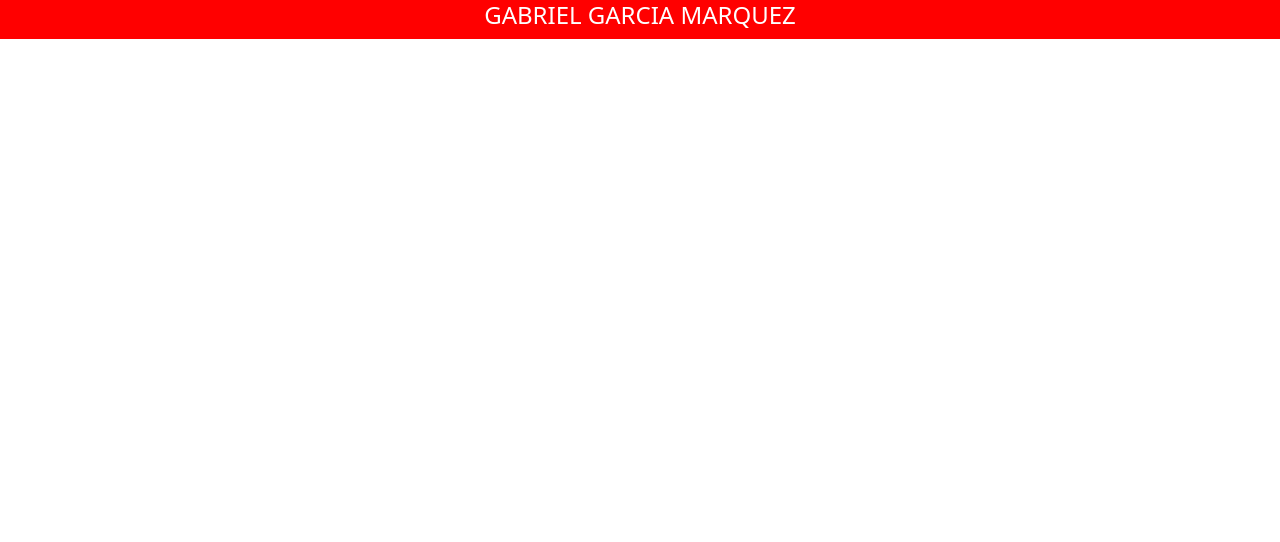
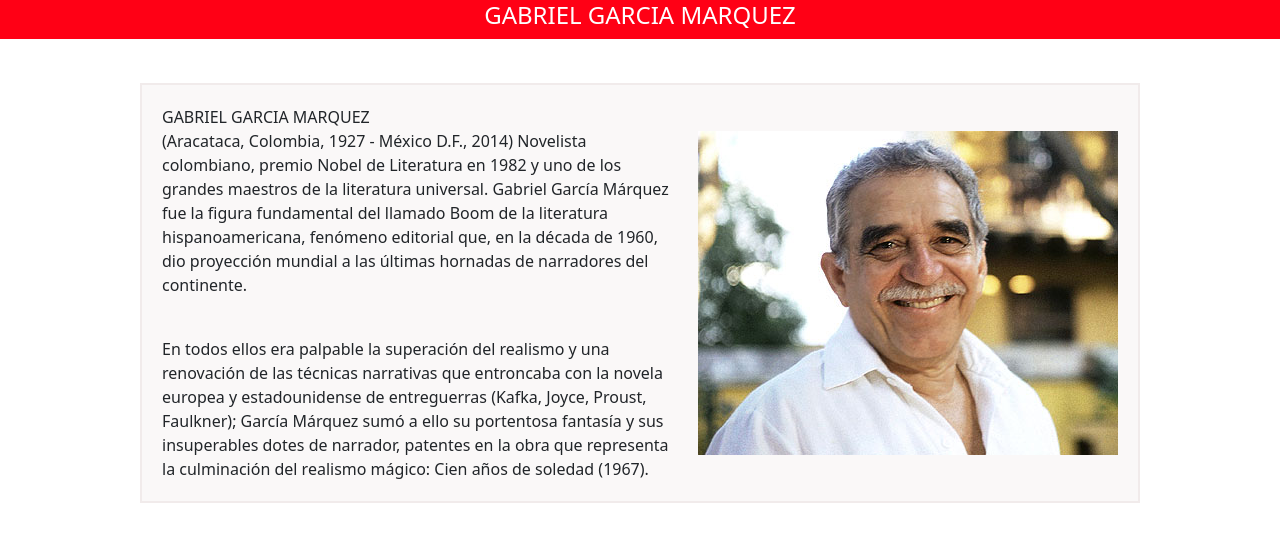
Before and after one commit to edbenavides/TALLER2LENGUAJES, a plain HTML site: page index2.html in a window 1280 px wide. Drawn offline with nearby package versions, Linux system fonts and the light colour scheme; files whose address does not match are found by name.

Commit message:
se agrega la rama imagen de la interfaz dos, con imagen y texto

```diff
--- a/css/css2.css
+++ b/css/css2.css
@@ -1,23 +1,43 @@
 
     /* Estilos para la barra */
     .barra {
-      background-color: red;
+      background-color: rgb(255, 0, 21);
       text-align: center;
-      padding: 10px; /* Espaciado interno para el contenido */
+      padding: 1px; /* Espaciado interno para el contenido */
       color: white; /* Color del texto */
     }
 
-    .cuadro {
-        width: 300px;
-        border: 1px solid #ccc;
-        padding: 20px;
-        margin: 0 auto;
-        background-color: #f9f9f9;
+
+
+    .contenedor {
+        display: flex;
+        align-items: center;
     }
-    .cuadro {
-        width: 300px;
-        border: 1px solid #585757;
-        padding: 20px;
-        margin: 0 auto;
-        background-color: #130e0e;
+
+    .texto {
+        text-align: left;
+
     }
+
+    .imagen {
+        margin-left: 20px; /* Espacio entre el texto y la imagen */
+             width: 600px;
+    }
+    .formatoPagina{
+
+            display: flex;
+            justify-content: space-between;
+            align-items: flex-start;
+            border: 1px solid #999;
+            padding: 10px;
+
+    }
+
+    .recuadro {
+        width: 1000px; /* Ancho del recuadro */
+        padding: 20px; /* Espacio interno del recuadro */
+        border: 2px solid #f1ebeb; /* Borde del recuadro */
+        background-color: #faf8f8; /* Color de fondo del recuadro */
+        text-align: center; /* Alineación del contenido en el centro */
+        margin: 20px auto; /* Centrar el recuadro horizontalmente en la página */
+    }
--- a/index2.html
+++ b/index2.html
@@ -6,27 +6,39 @@
   <link href="https://cdn.jsdelivr.net/npm/bootstrap@5.0.2/dist/css/bootstrap.min.css" rel="stylesheet" integrity="sha384-EVSTQN3/azprG1Anm3QDgpJLIm9Nao0Yz1ztcQTwFspd3yD65VohhpuuCOmLASjC" crossorigin="anonymous">
     <script src="https://cdn.jsdelivr.net/npm/bootstrap@5.0.2/dist/js/bootstrap.bundle.min.js" integrity="sha384-MrcW6ZMFYlzcLA8Nl+NtUVF0sA7MsXsP1UyJoMp4YLEuNSfAP+JcXn/tWtIaxVXM" crossorigin="anonymous"></script>
     <script src="assets/js/js.js"></script>
+    <link rel="stylesheet" type="text/css" href="css/css2.css">
+    <title>Interfaz 2</title>
 
-    <title>Interfaz 2</title>
-    <link rel="stylesheet" type="text/css" href="estilos.css">
 </head>
 <body>
-  <style>
-    /* Estilos para la barra */
-    .barra {
-      background-color: red;
-      text-align: center;
-      padding: 1px; /* Espaciado interno para el contenido */
-      color: white; /* Color del texto */
-    }
-
-  </style>
 
   </head>
   <!-- Barra con título centrado -->
   <div class="barra">
     <h4>GABRIEL GARCIA MARQUEZ</h4>
   </div>
+ <br>
+</div>
+<div class="recuadro">
+<div class="contenedor">
+  <div class="texto">
+      <p>GABRIEL GARCIA MARQUEZ <BR>
+      (Aracataca, Colombia, 1927 - México D.F., 2014) Novelista colombiano,
+        premio Nobel de Literatura en 1982 y uno de los grandes maestros de la literatura
+        universal. Gabriel García Márquez fue la figura fundamental del llamado Boom de la
+        literatura hispanoamericana, fenómeno editorial que, en la década de 1960, dio proyección
+         mundial a las últimas hornadas de narradores del continente. </p> <br>
 
-</body>
+         En todos ellos era palpable la superación del realismo y una renovación de las técnicas
+         narrativas que entroncaba con la novela europea y estadounidense de entreguerras
+         (Kafka, Joyce, Proust, Faulkner); García Márquez sumó a ello su portentosa fantasía y
+         sus insuperables dotes de narrador, patentes en la obra que representa la culminación del
+          realismo mágico: Cien años de soledad (1967).
+  </div>
+  <div class="imagen">
+      <img src="img/garcia_marquez_gabriel.jpg" alt="Descripción de la imagen">
+  </div>
+
+</div>
+ </body>
 </html>
```
